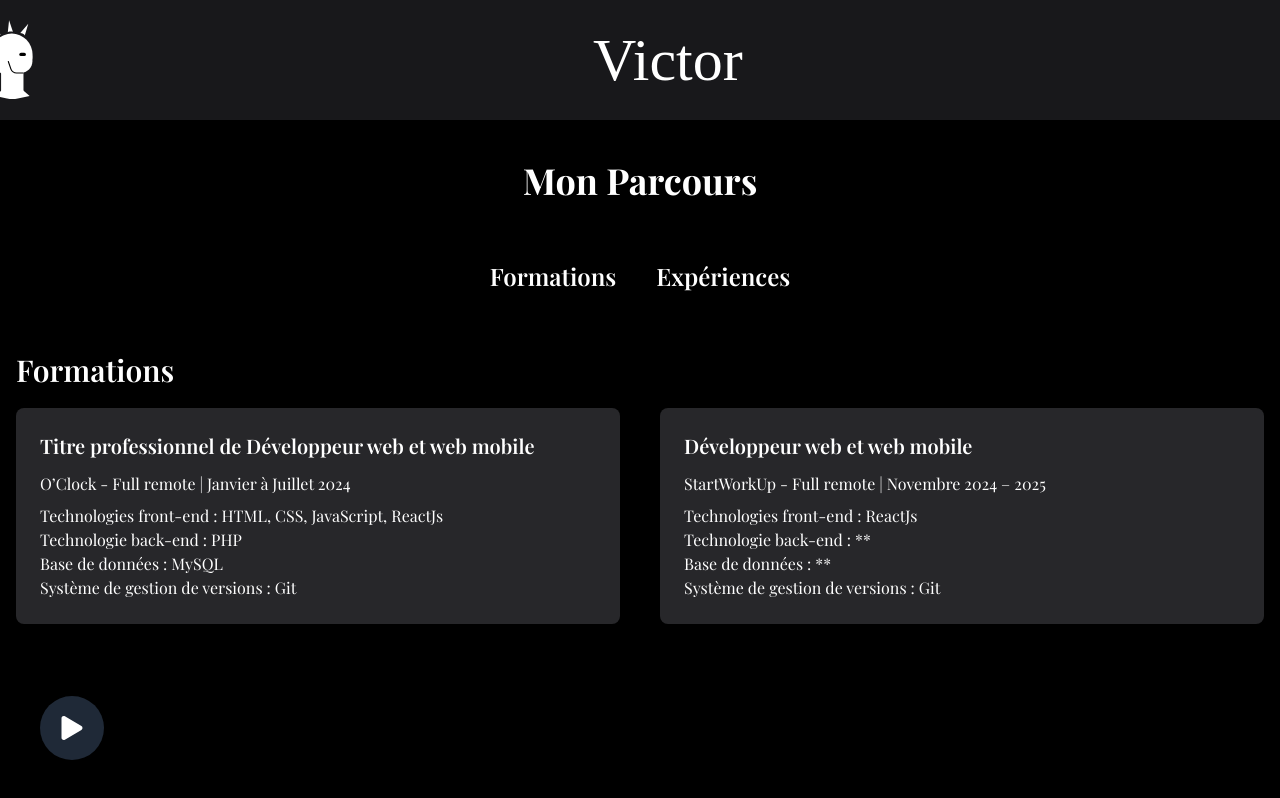
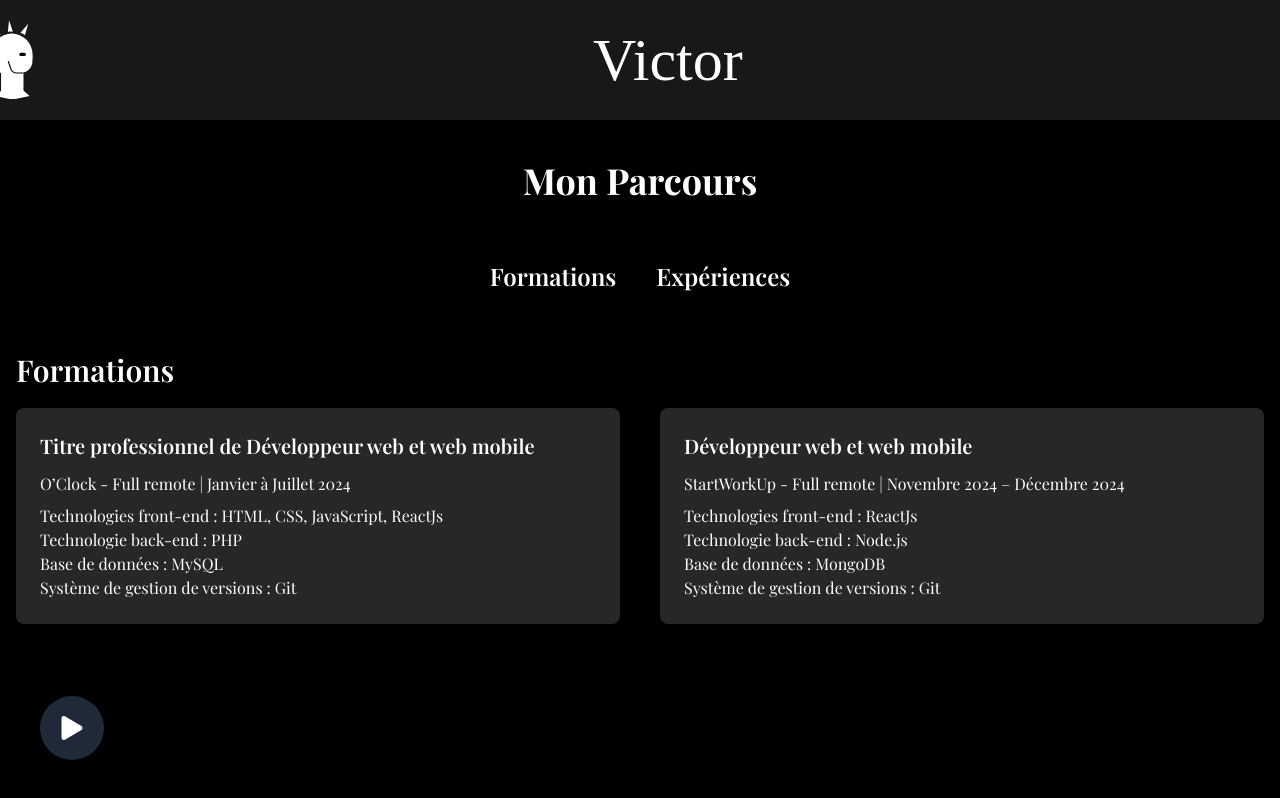
Before and after one commit to VictorLuigi27/victor, a React (Vite) app: page /experiences-formations in a window 1280 px wide. Both pictures are taken after a click on the element "Formations". Shown: the top 798 px of the page. Built offline with nearby package versions, Linux system fonts and the light colour scheme; a web font is replaced by a local one.

Commit message:
debug et modif 15/12/2024

```diff
--- a/src/components/parcours/Parcours.tsx
+++ b/src/components/parcours/Parcours.tsx
@@ -71,10 +71,10 @@ export default function Parcours() {
 
               <div className="bg-zinc-800 p-6 rounded-lg shadow-lg hover:shadow-2xl transition-all duration-300">
                 <h3 className="text-xl font-semibold mb-3">Développeur web et web mobile</h3>
-                <p>StartWorkUp - Full remote | Novembre 2024 – 2025</p>
+                <p>StartWorkUp - Full remote | Novembre 2024 – Décembre 2024</p>
                 <p className="mt-2">Technologies front-end : ReactJs</p>
-                <p>Technologie back-end : **</p>
-                <p>Base de données : **</p>
+                <p>Technologie back-end : Node.js</p>
+                <p>Base de données : MongoDB</p>
                 <p>Système de gestion de versions : Git</p>
               </div>
             </div>
@@ -94,7 +94,7 @@ export default function Parcours() {
             <div className="grid grid-cols-1 md:grid-cols-2 gap-10">
               <div className="bg-zinc-800 p-6 rounded-lg shadow-lg hover:shadow-2xl transition-all duration-300">
                 <h3 className="text-xl font-semibold mb-3">Alternance de Développeur web et web mobile</h3>
-                <p>KGIC - Full remote | Novembre 2024 – 2025</p>
+                <p>KGIC - Full remote | Novembre 2024 –  Décembre 2024</p>
                 <p className="mt-2">Technologies front-end : ReactJs, Tailwind</p>
                 <p>Technologie back-end : NodeJS, ExpressJS</p>
                 <p>Base de données : MongoDB</p>
@@ -103,7 +103,7 @@ export default function Parcours() {
 
               <div className="bg-zinc-800 p-6 rounded-lg shadow-lg hover:shadow-2xl transition-all duration-300">
                 <h3 className="text-xl font-semibold mb-3">Stage en développement web</h3>
-                <p>LoluWeb | Juillet à Octobre 2024</p>
+                <p>LoluWeb - Full remote | Juillet à Octobre 2024</p>
                 <p className="mt-2">Utilisation de NextJs et Prisma</p>
                 <p>Création d'une maquette web</p>
                 <p>Développement d’un site web</p>
```
